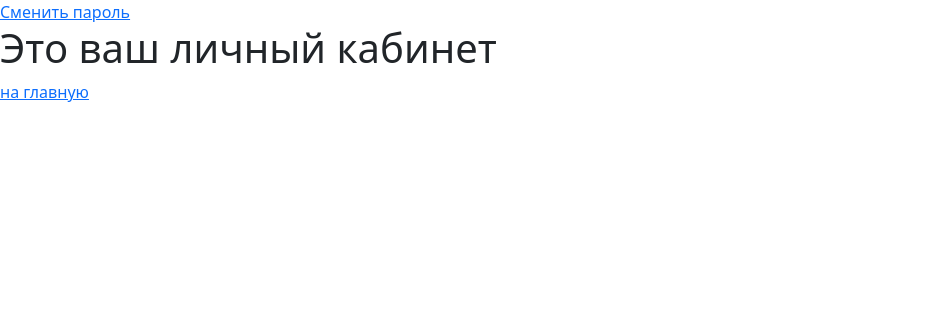
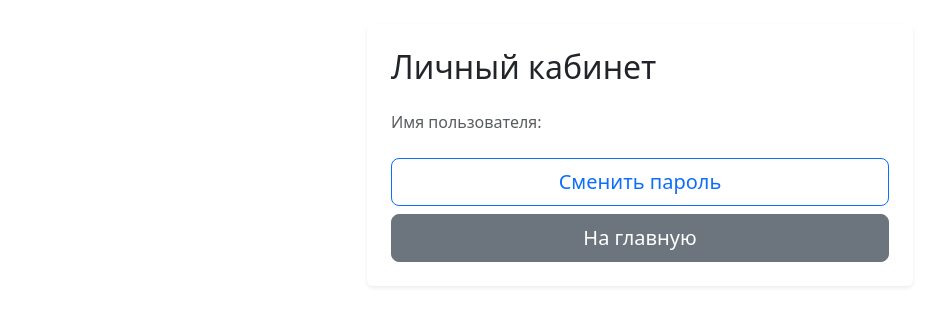
Before and after one commit to leo-bsv/DPS-MVP-Py, a Django app: page /accounts/profile/ in a window 1280 px wide. Shown: the part 56-382 px from the top of the page, without its empty margins (0-952 px from the left). Run offline with Django 5.2, Linux system fonts and the light colour scheme.

Commit message:
fix profile

```diff
--- a/DAAS/templates/html/home.html
+++ b/DAAS/templates/html/home.html
@@ -5,5 +5,4 @@
 {% block content %}
 <h1 class="title">Главная страница</h1>
 <p>Сайт на стадии разработки</p>
-<a href="{% url 'profile' %}">войти в лк</a>
 {% endblock %}
--- a/DAAS/templates/html/profile.html
+++ b/DAAS/templates/html/profile.html
@@ -1,7 +1,31 @@
-{%extends 'base.html'%}
+{% extends 'base.html' %}
+
+{% block title %}Профиль {{ user.username }}{% endblock %}
 
 {% block content %}
- <a href="{% url 'account_change_password' %}">Сменить пароль</a>
- <h1>Это ваш личный кабинет {{ user.username }}</h1>
- <a href="/">на главную</a>
+<div class="container">
+    <div class="row justify-content-center">
+        <div class="col-12 col-md-8 col-lg-6">
+            <div class="card shadow-sm border-0 my-4">
+                <div class="card-body p-3 p-md-4">
+                    <h2 class="card-title mb-4">Личный кабинет</h2>
+
+                    <div class="mb-4">
+                        <p class="text-muted mb-1">Имя пользователя:</p>
+                        <h4 class="text-dark">{{ user.username }}</h4>
+                    </div>
+
+                    <div class="d-grid gap-2">
+                        <a href="{% url 'account_change_password' %}" class="btn btn-outline-primary btn-lg">
+                            Сменить пароль
+                        </a>
+                        <a href="/" class="btn btn-secondary btn-lg">
+                            На главную
+                        </a>
+                    </div>
+                </div>
+            </div>
+        </div>
+    </div>
+</div>
 {% endblock %}
```
